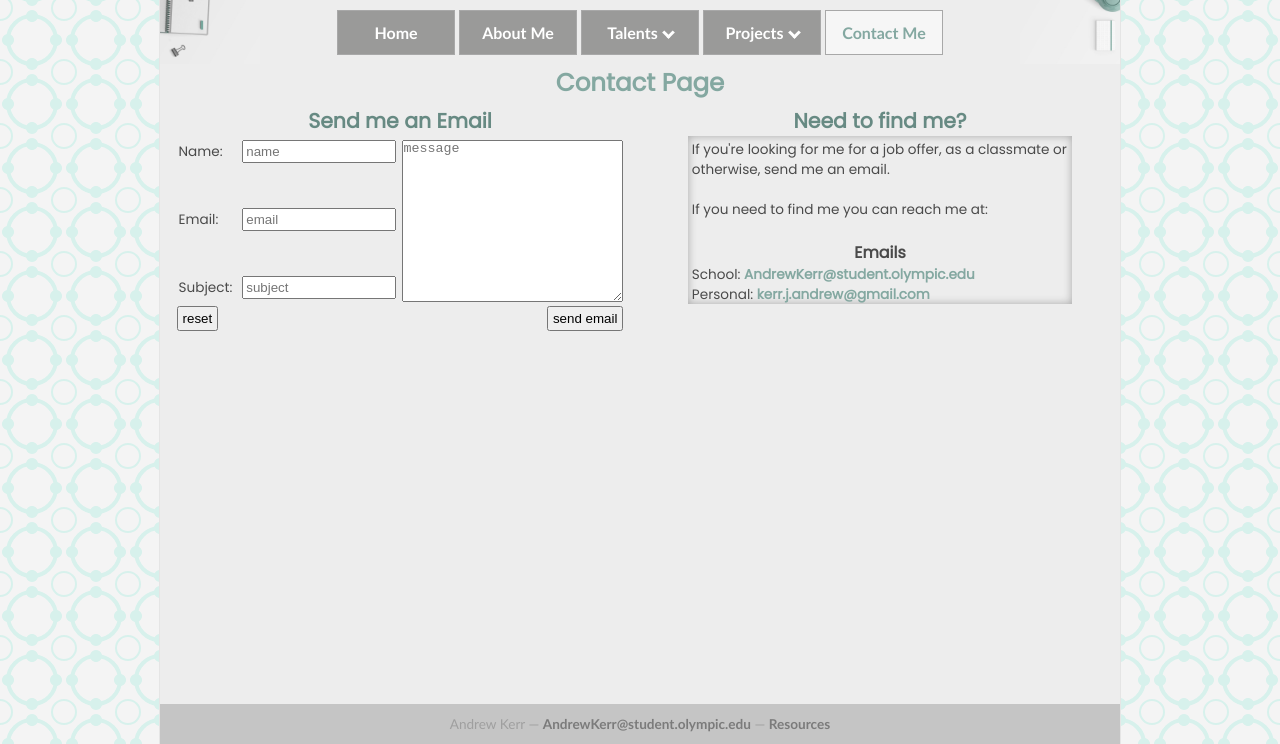
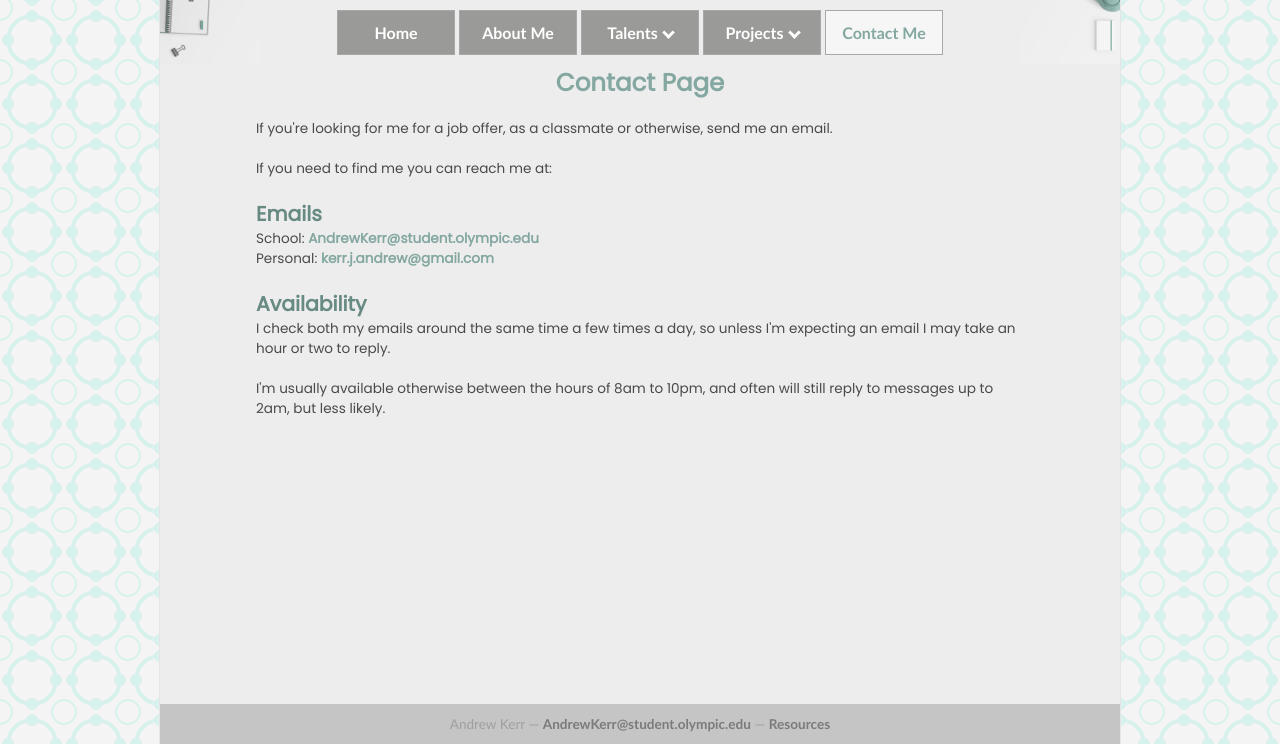
Before and after one commit to kerr-andrew/PortfolioWebsite, a plain HTML site: page contact.html in a window 1280 px wide. Shown: the part 56-800 px from the top of the page. Drawn offline with Linux system fonts and the light colour scheme; a web font is replaced by a local one.

Commit message:
Remove form from contact page
Commented out form and related css from contact.html and contact.css, and realigned the article to center it

```diff
--- a/contact.css
+++ b/contact.css
@@ -8,6 +8,10 @@
 
     Filename: contact.css
 ***/
+
+
+/*** uncomment when adding form back
+   * don't need form css and the rest splits the page in two
 
 #content > section {
     width: 49%;
@@ -20,17 +24,6 @@
 
 #findme {
     float: right;
-}
-
-#findme > article {
-    width: 80%;
-    height: 160px;
-    margin: 0 auto;
-    overflow-y: scroll;
-    overflow-x: auto;
-    text-align: left;
-    padding: 4px;
-    box-shadow: inset 0 0 8px rgba(0,0,0,.3);
 }
 
 form {
@@ -84,3 +77,19 @@ input[type="submit"] {
 input[type="reset"] {
     float: left;
 }
+***/
+
+#findme > article {
+    width: 80%;
+    margin: 0 auto;
+    text-align: left;
+    padding: 4px;
+}
+
+/*** remove this when form returns, looks better centered in smaller area but larger makes it out of place ***/
+h1 {
+    margin-bottom: 14px;
+}
+#findme > article > h2 {
+    text-align: left;
+}
--- a/contact.html
+++ b/contact.html
@@ -63,6 +63,7 @@
         <!-- required to keep page size correct -->
         <div id="content">
             <h1>Contact Page</h1>
+        <!-- UNCOMMENT WHEN ADDING FUNCTIONALITY TO FORM
             <section id="email-sec">
                 <h2>Send me an Email</h2>
                 <form action="mailto:AndrewKerr@student.olympic.edu" method="post" enctype="text/plain">
@@ -85,16 +86,22 @@
                     <input type="submit" value="send email" /><input type="reset" value="reset" />
                 </form>
             </section>
+        -->
             <section id="findme">
-                <h2>Need to find me?</h2>
+                <!-- h2 header unnecessary when form is not available, leave it available to uncomment for when form returns
+                    <h2>Need to find me?</h2>
+                -->
                 <article>
                     If you're looking for me for a job offer, as a classmate or otherwise, send me an email.<br /><br />
                     If you need to find me you can reach me at:<br /><br />
-                    <h3>Emails</h3>
+                    <h2>Emails</h2>
                     School: <a href="mailto:AndrewKerr@student.olympic.edu">AndrewKerr@student.olympic.edu</a><br />
                     Personal: <a href="mailto:kerr.j.andrew@gmail.com">kerr.j.andrew@gmail.com</a><br />
-                    Or use the form to the left.<br /><br />
-                    <h3>Availability</h3>
+                    <!-- form is missing so remove this text for now
+                        Or use the form to the left.<br />
+                    -->
+                    <br />
+                    <h2>Availability</h2>
                     I check both my emails around the same time a few times a day, so unless I'm expecting an email I may take an hour or two to reply.<br /><br />
                     I'm usually available otherwise between the hours of 8am to 10pm, and often will still reply to messages up to 2am, but less likely.<br /><br />
             </article>
```
